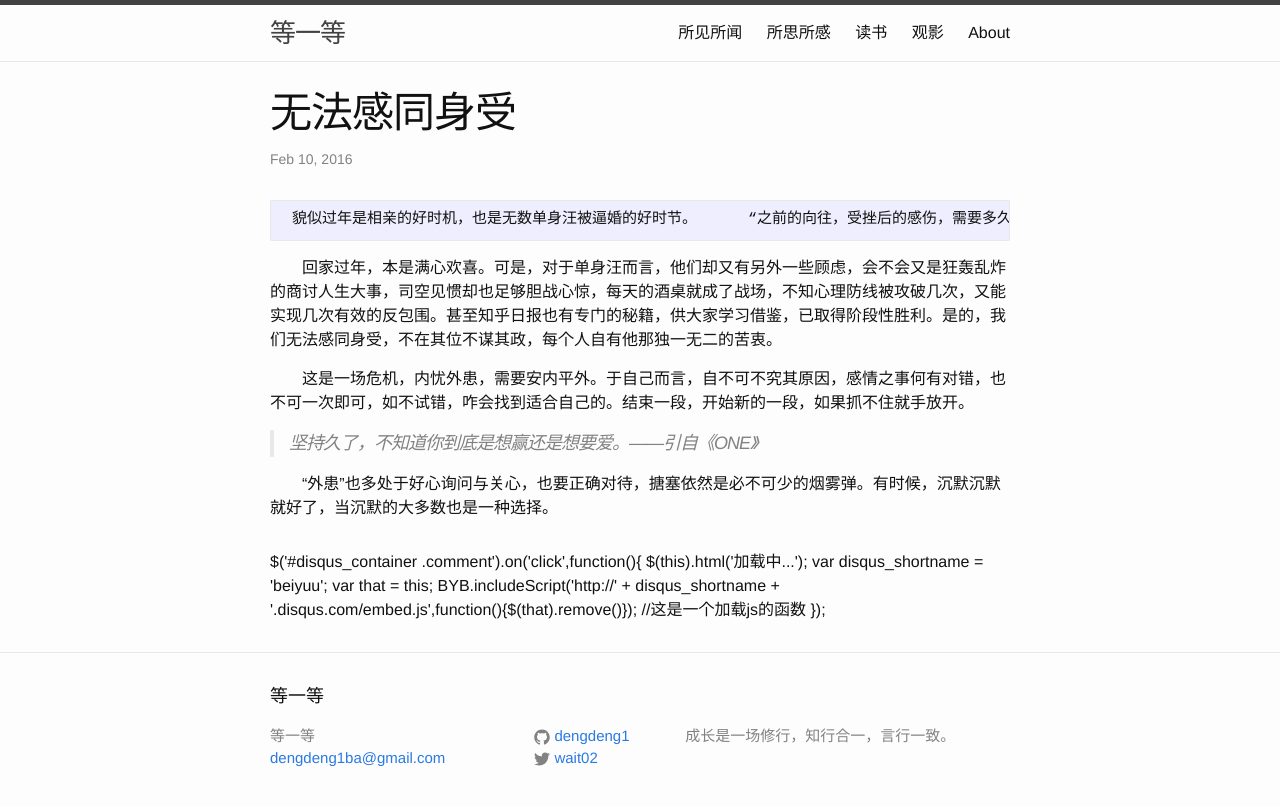
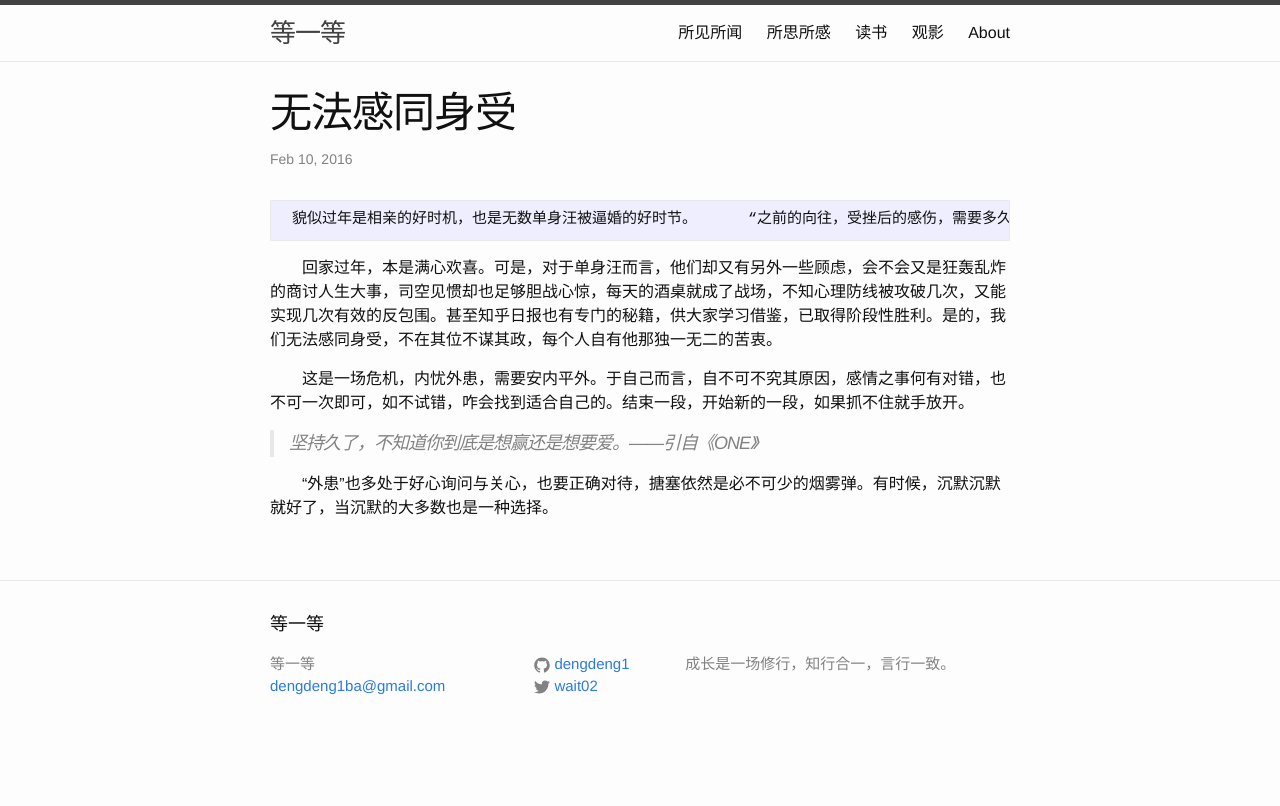
Before and after one commit to dengdeng1/dengdeng1.github.io, a Jekyll site: the page built from _posts/thinking/2016-02-10-marriage.md, in a window 1280 px wide. Shown: the top 806 px of the page. Built offline with Jekyll 4.4.1, drawn with Linux system fonts in a browser that asks for light colours; comment, search, counter and statistics services are not loaded.

Commit message:
Update post.html

```diff
--- a/_layouts/post.html
+++ b/_layouts/post.html
@@ -35,9 +35,3 @@ s.setAttribute('data-timestamp', +new Date());
 })();
 </script>
 <noscript>Please enable JavaScript to view the <a href="https://disqus.com/?ref_noscript" rel="nofollow">comments powered by Disqus.</a></noscript>
-$('#disqus_container .comment').on('click',function(){
-        $(this).html('加载中...');
-        var disqus_shortname = 'beiyuu';
-        var that = this;
-        BYB.includeScript('http://' + disqus_shortname + '.disqus.com/embed.js',function(){$(that).remove()}); //这是一个加载js的函数
-});
```
